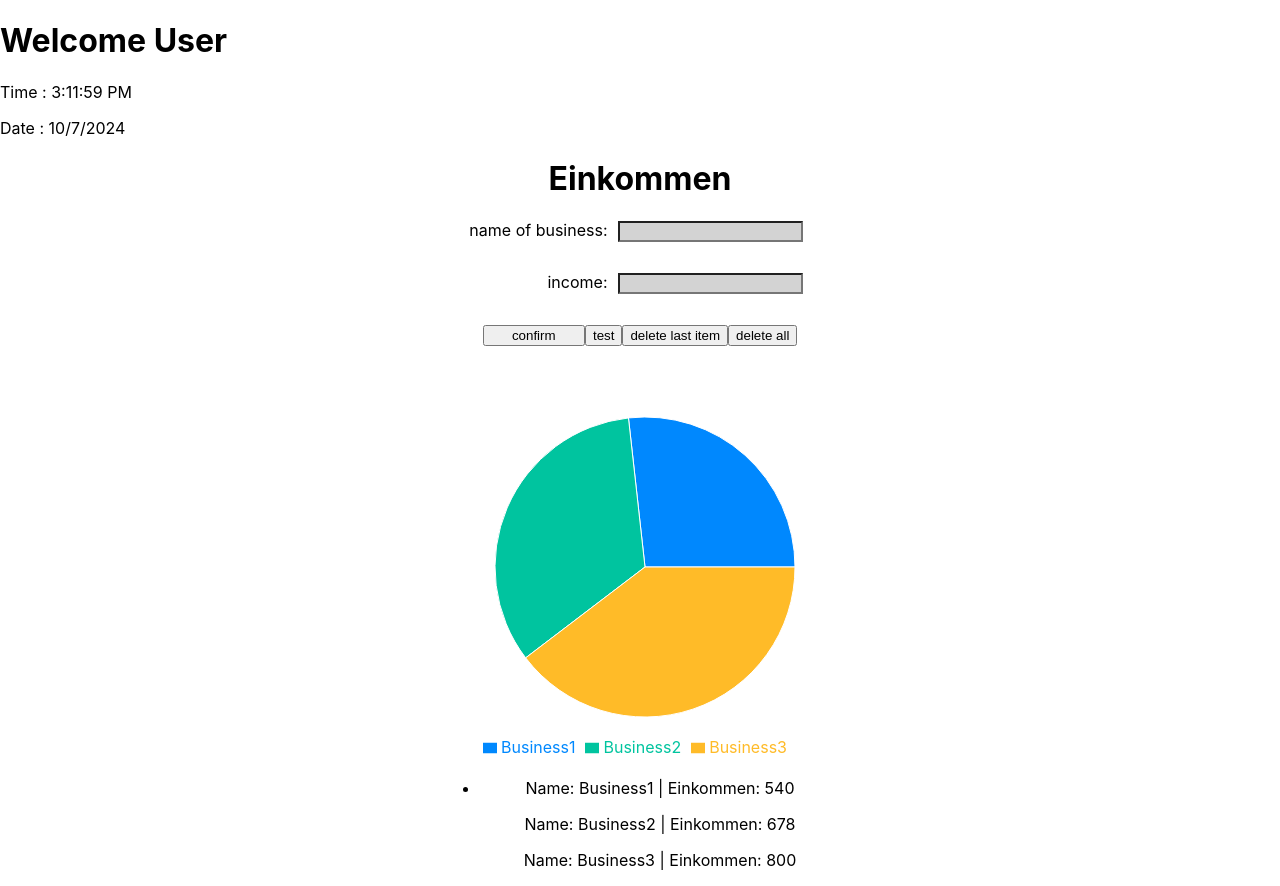
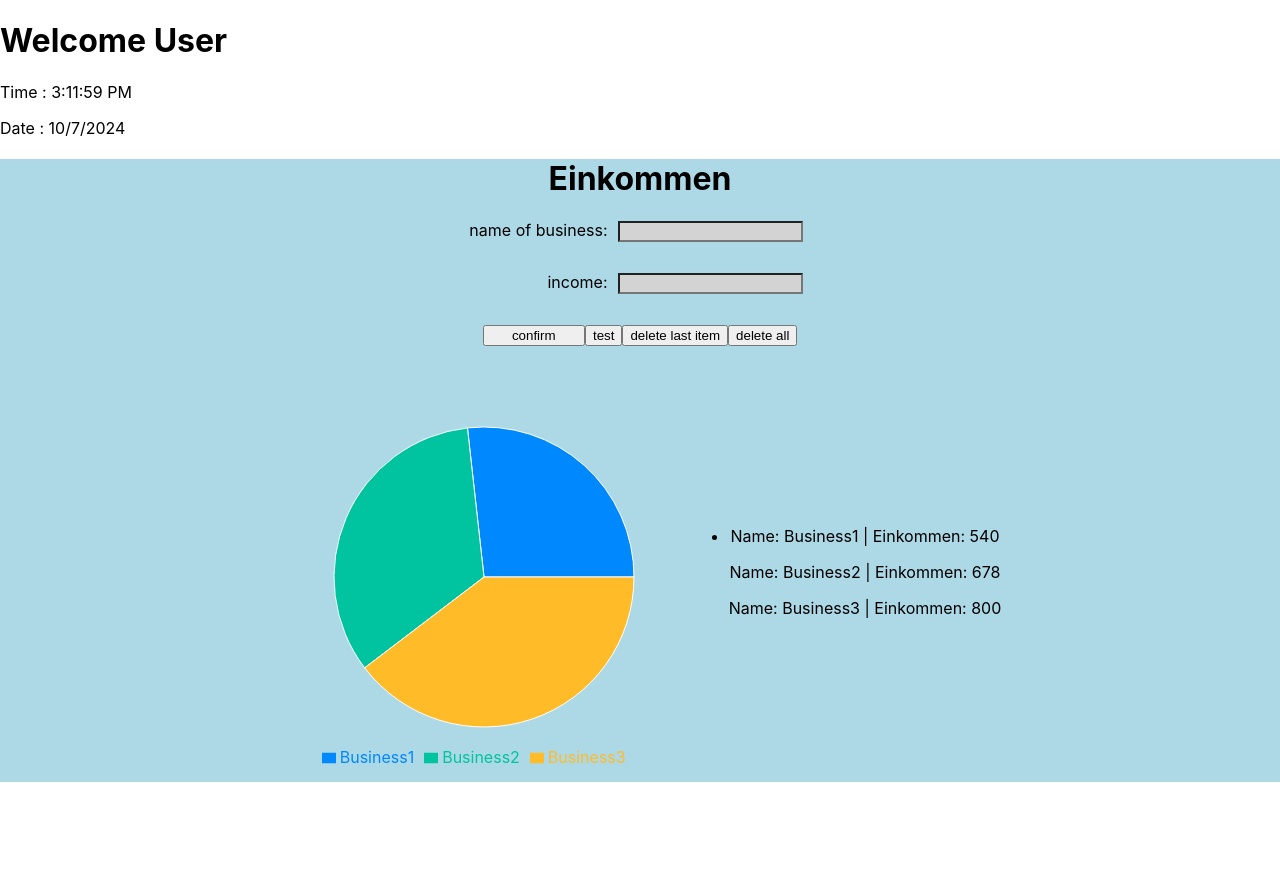
Before and after one commit to QuentinKleinert/Finance-Planner, a React (Create React App) app in the folder finanz-planner/: page / in a window 1280 px wide. After the commit the page ends 800 px from the top, so only its background shows below. Built offline with nearby package versions, Linux system fonts and the light colour scheme.

Commit message:
Chart mit Liste wurde als eine Komponente zusammengefasst

```diff
--- a/finanz-planner/src/App.css
+++ b/finanz-planner/src/App.css
@@ -48,6 +48,7 @@
 
 #incomeComponent{
   text-align: center;
+  background-color: lightblue;
 }
 
 #header{
@@ -78,14 +79,10 @@
 }
 
 #tableChart{
-  display: inline-block;
+
 }
 
 #incomeChart{
-  margin-right: 10px;
-}
-
-#dataList{
-
+  display: inline-block;
 }
 /*---IncomePage---*/
--- a/finanz-planner/src/assets/incomeChart.js
+++ b/finanz-planner/src/assets/incomeChart.js
@@ -1,17 +1,14 @@
 import React from 'react';
 import { PieChart, Pie, Cell, Tooltip, Legend } from 'recharts';
-
-const data = [
-  { name: 'Unternehmen 1', value: 400 },
-  { name: 'Unternehmen 2', value: 600 },
-  { name: 'Unternehmen 3', value: 700 },
-  { name: 'Unternehmen 4', value: 100 },
-];
+import DataList from './dataList';
 
 const COLORS = ['#0088FE', '#00C49F', '#FFBB28', '#FF8042'];
 
 const CustomPieChart = ({dataInput}) => {
   return (
+    <>
+      <div style={styles.container}>
+        <div style={styles.chartContainer}>
           <PieChart width={400} height={400}>
             <Pie
               data={dataInput} // Daten für das Diagramm
@@ -22,14 +19,38 @@ const CustomPieChart = ({dataInput}) => {
               fill="#8884d8" // Füllfarbe
               dataKey="value" // jedes Segment repräsentiert ein Wert
               >
-        {data.map((entry, index) => (
+              {dataInput.map((entry, index) => (
                 <Cell key={`cell-${index}`} fill={COLORS[index % COLORS.length]} />
               ))}
             </Pie>
             <Tooltip />
             <Legend />
           </PieChart>
+        </div>
+
+        <div style={styles.listContainer}>
+          <DataList dataArray={dataInput}></DataList>
+        </div>
+      </div>
+    </>
   );
 };
 
+// CSS-Style
+const styles = {
+  container: {
+    display: 'flex', // Flexbox für nebeneinander
+    justifyContent: 'center', // Abstand zwischen den Elementen
+    alignItems: 'center', // Vertikale Ausrichtung
+    gap: '10px', // Abstand zwischen PieChart und DataList
+    padding: '10px', // Abstand nach außen
+  },
+  chartContainer: {
+    flex: '0 1 auto', // Flex-Grow, damit das Chart entsprechend Platz einnimmt
+  },
+  listContainer: {
+    flex: '0 1 auto', // Flex-Grow, damit die Liste den restlichen Platz einnimmt
+  }
+}
+
 export default CustomPieChart;
--- a/finanz-planner/src/components/incomePage.js
+++ b/finanz-planner/src/components/incomePage.js
@@ -76,7 +76,6 @@ function renderVisual(){
 
                         <div id="tableChart">
                             <IncomeChart dataInput={arrayField} id="incomeChart"></IncomeChart>
-                            <DataList dataArray={arrayField} id="dataList"></DataList>
                         </div>
 
                     </div>
```
Lines whose indentation alone changed are shown as unchanged.
